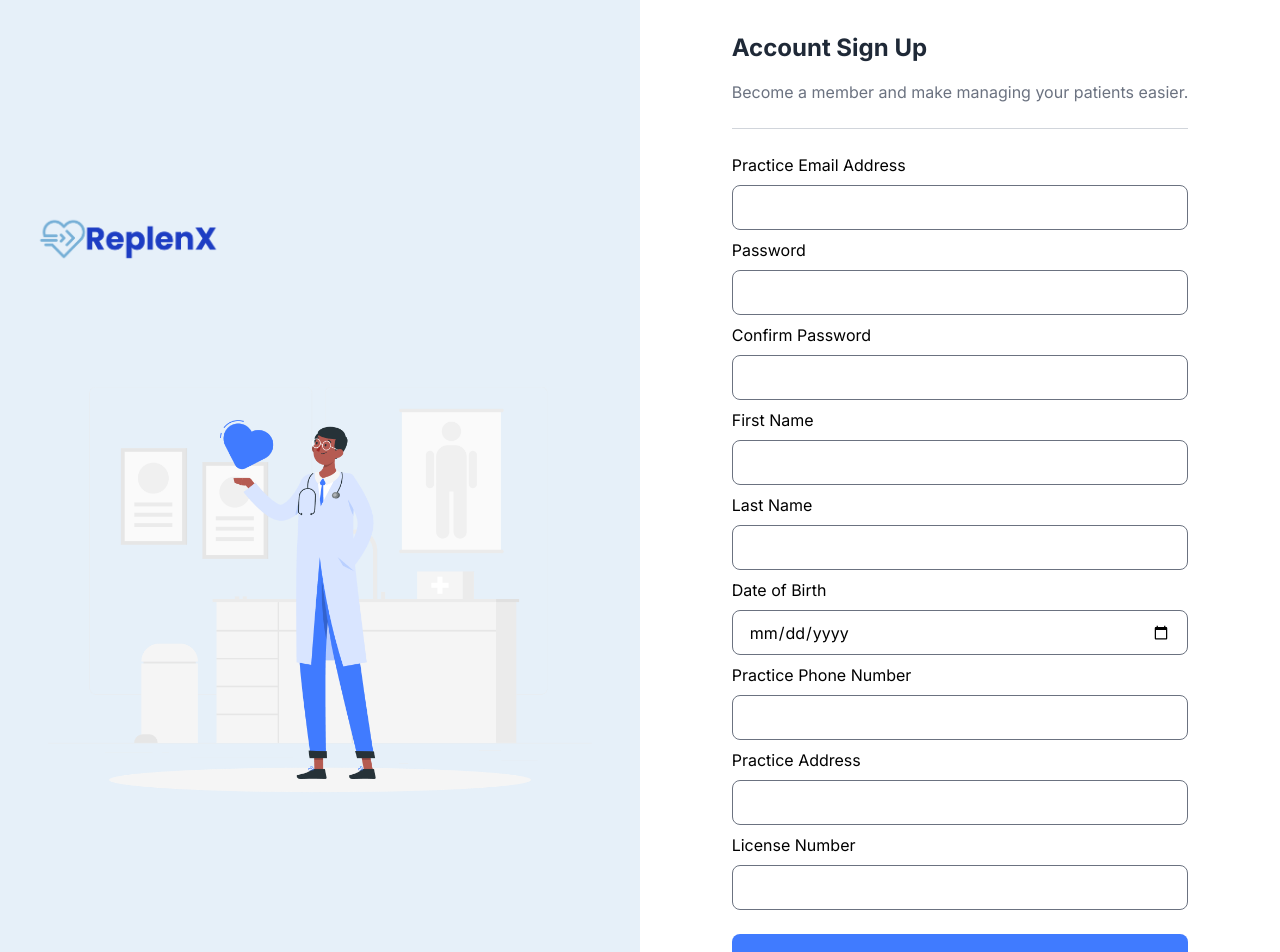
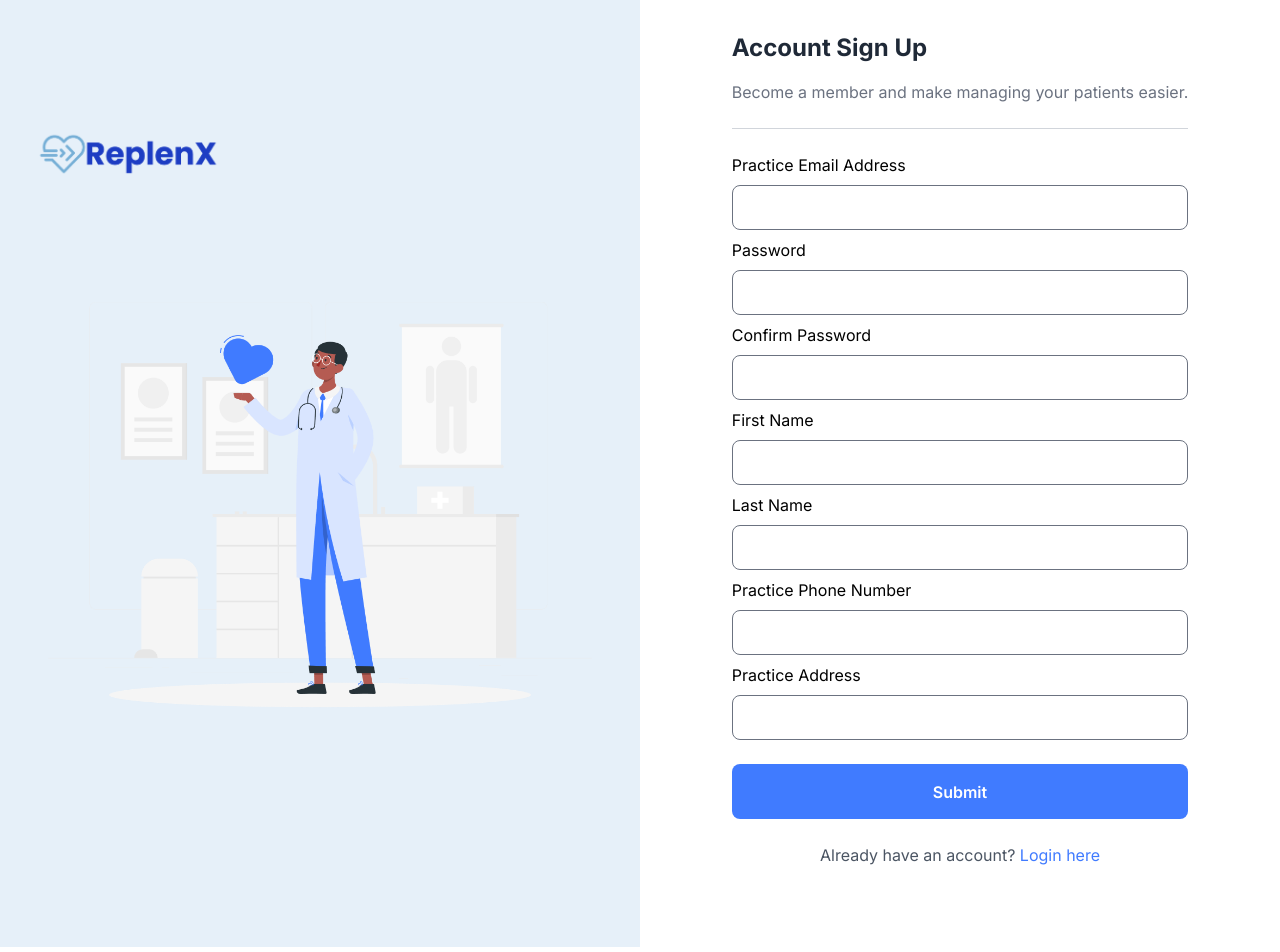
Before and after one commit to WarrenLaz/HealthCare_Pill_Tracker, a React (Create React App) app in the folder Client_Side/physician_webapp/: page /Reg in a window 1280 px wide. Shown: the top 952 px of the page. Built offline with nearby package versions, Linux system fonts and the light colour scheme.

Commit message:
got rid of license and DOB

```diff
--- a/Client_Side/physician_webapp/src/components/Reg.js
+++ b/Client_Side/physician_webapp/src/components/Reg.js
@@ -20,7 +20,7 @@ const schema = z
       .min(1, "Confirm Password is required"),
     First_Name: z.string().min(1, "First Name is required"),
     Last_Name: z.string().min(1, "Last Name is required"),
-    Date_of_Birth: z.string().min(1, "Date of Birth is required"),
+
     Practice_Phone_Number: z
       .string()
       .min(1, "Practice Phone Number is required")
@@ -29,7 +29,6 @@ const schema = z
         return /^\(?\d{3}\)?[-.\s]?\d{3}[-.\s]?\d{4}$/.test(val);
       }, "Invalid phone number format"),
     Practice_Address: z.string().min(1, "Practice Address is required"),
-    Lisence_Number: z.string().min(1, "License Number is required"),
   })
   .refine((data) => data.Password === data.Confirm_Password, {
     message: "Passwords don't match",
@@ -163,22 +162,6 @@ export const Reg = () => {
             </div>
 
             <div>
-              <label htmlFor="Date_of_Birth">Date of Birth</label>
-              <input
-                type="date"
-                {...register("Date_of_Birth")}
-                className={`w-full h-[45px] px-4 py-2 mt-2 mb-2 border rounded-lg focus:outline-none ${
-                  errors.Date_of_Birth ? "border-red-500" : "border-gray-500"
-                } focus:ring-2 focus:ring-primary`}
-              />
-              {errors.Date_of_Birth && (
-                <span className="text-red-500">
-                  {errors.Date_of_Birth.message}
-                </span>
-              )}
-            </div>
-
-            <div>
               <label htmlFor="Practice_Phone_Number">
                 Practice Phone Number
               </label>
@@ -214,22 +197,6 @@ export const Reg = () => {
               )}
             </div>
 
-            <div>
-              <label htmlFor="Lisence_Number">License Number</label>
-              <input
-                type="number"
-                {...register("Lisence_Number")}
-                className={`w-full h-[45px] px-4 py-2 mt-2 mb-2 border rounded-lg focus:outline-none ${
-                  errors.Lisence_Number ? "border-red-500" : "border-gray-500"
-                } focus:ring-2 focus:ring-primary`}
-              />
-              {errors.Lisence_Number && (
-                <span className="text-red-500">
-                  {errors.Lisence_Number.message}
-                </span>
-              )}
-            </div>
-
             <button
               type="submit"
               className="w-full h-[55px] bg-primary hover:bg-blue-600 text-white font-semibold py-2 rounded-lg transition-colors mt-4"
```
